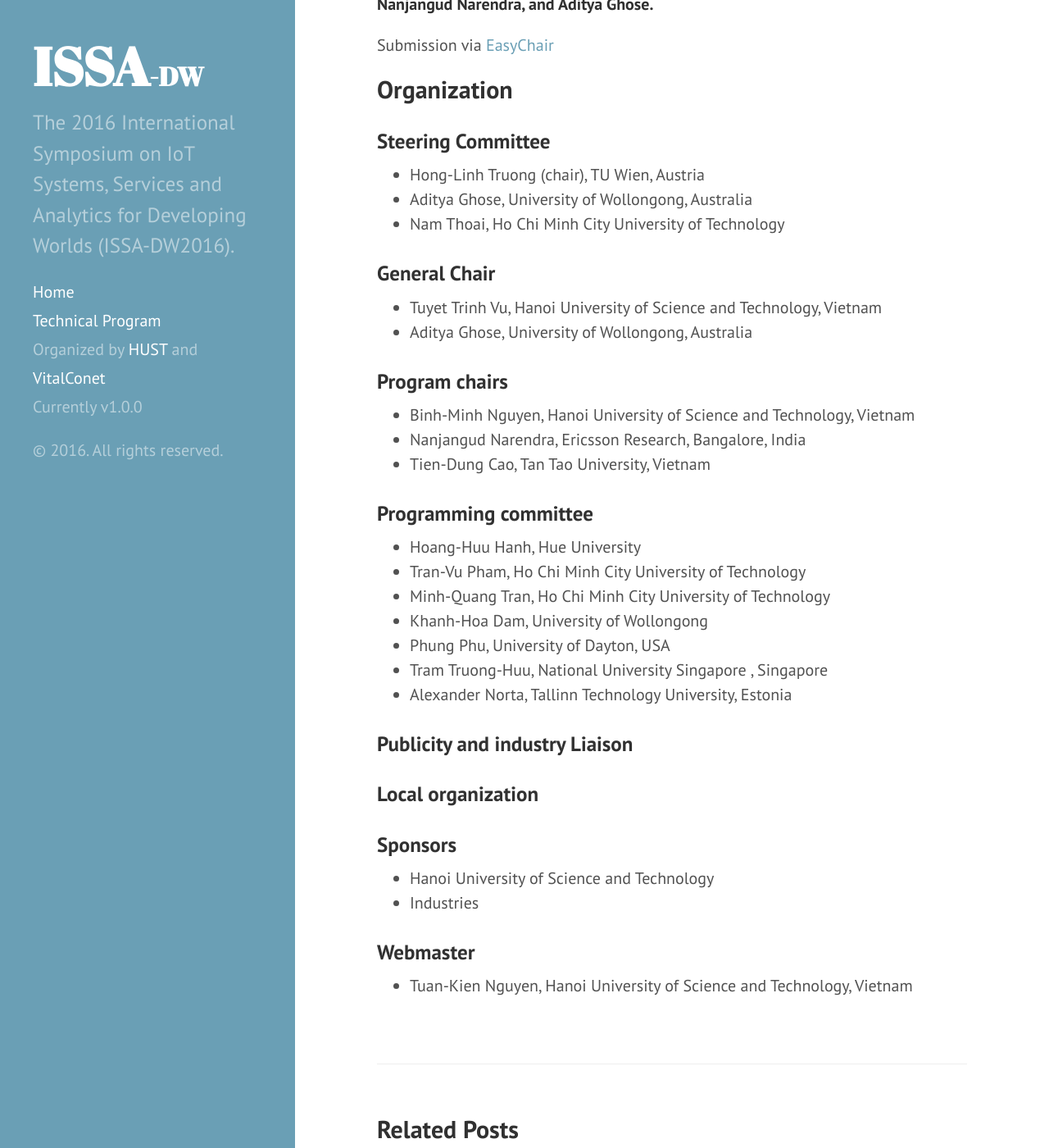
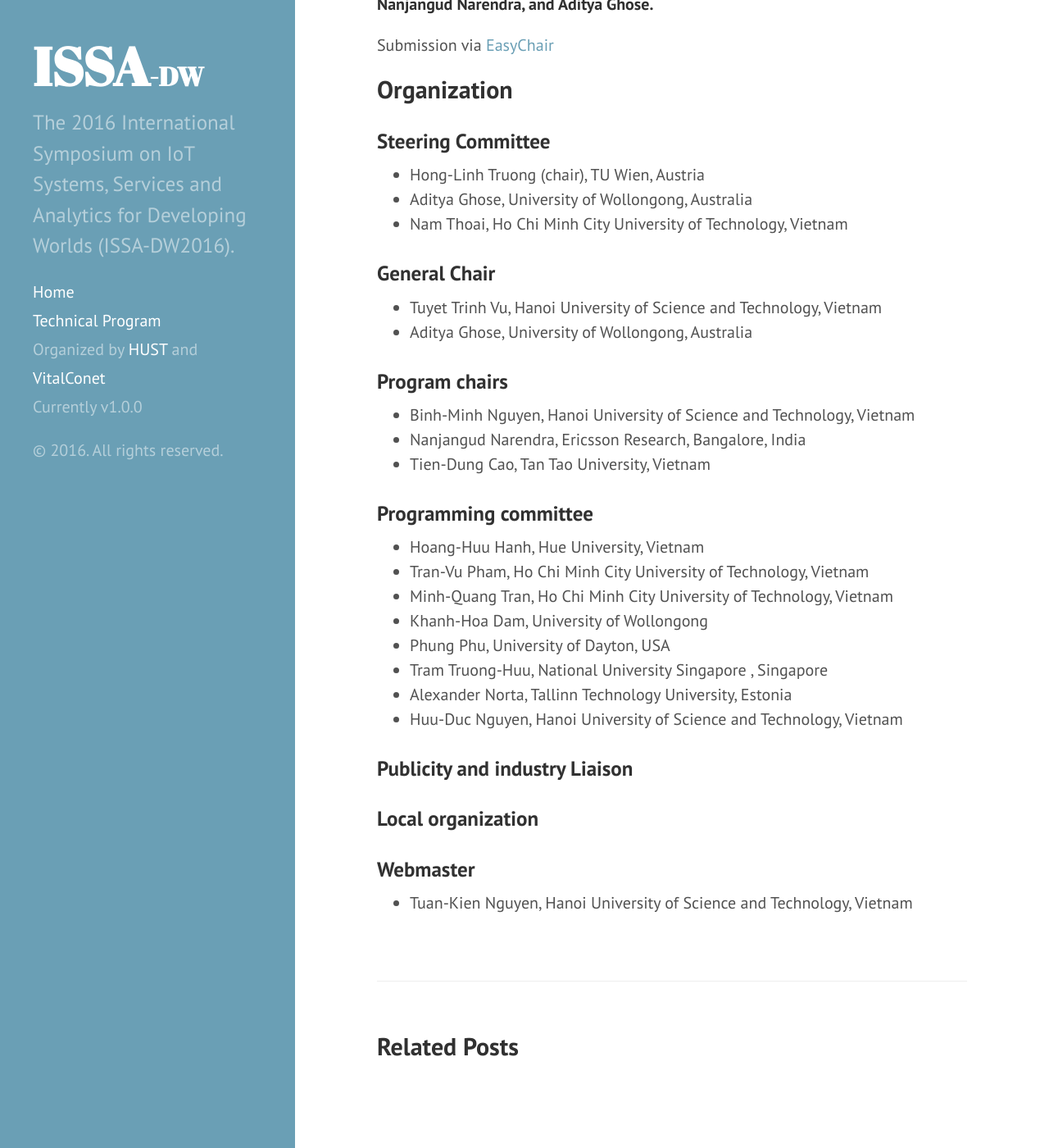
Before and after one commit to issadw/issadw.github.io, a Jekyll site: the page built from _posts/2016-05-29-introduction.md, in a window 1280 px wide and 1400 px high, scrolled down 2835 px. Shown: the whole window at 82% size. Built offline with Jekyll 4.4.1, drawn with Linux system fonts in a browser that asks for light colours.

Commit message:
change orgnization

```diff
--- a/_posts/2016-05-29-introduction.md
+++ b/_posts/2016-05-29-introduction.md
@@ -103,7 +103,7 @@ Submission via [EasyChair](https://easychair.org/account/signin.cgi?key=38702551
 
 * Hong-Linh Truong (chair), TU Wien, Austria
 * Aditya Ghose, University of Wollongong, Australia
-* Nam Thoai, Ho Chi Minh City University of Technology
+* Nam Thoai, Ho Chi Minh City University of Technology, Vietnam
 
 ### General Chair
 
@@ -118,23 +118,19 @@ Submission via [EasyChair](https://easychair.org/account/signin.cgi?key=38702551
 
 ### Programming committee
 
-* Hoang-Huu Hanh, Hue University
-* Tran-Vu Pham, Ho Chi Minh City University of Technology
-* Minh-Quang Tran, Ho Chi Minh City University of Technology
+* Hoang-Huu Hanh, Hue University, Vietnam
+* Tran-Vu Pham, Ho Chi Minh City University of Technology, Vietnam
+* Minh-Quang Tran, Ho Chi Minh City University of Technology, Vietnam
 * Khanh-Hoa Dam, University of Wollongong
 * Phung Phu, University of Dayton, USA
 * Tram Truong-Huu, National University Singapore , Singapore
 * Alexander Norta, Tallinn Technology University, Estonia
+* Huu-Duc Nguyen, Hanoi University of Science and Technology, Vietnam
 
 ### Publicity and industry Liaison
 
 ### Local organization
 
-### Sponsors
-
-* Hanoi University of Science and Technology
-* Industries
-
 ### Webmaster
 
 * Tuan-Kien Nguyen, Hanoi University of Science and Technology, Vietnam
```
